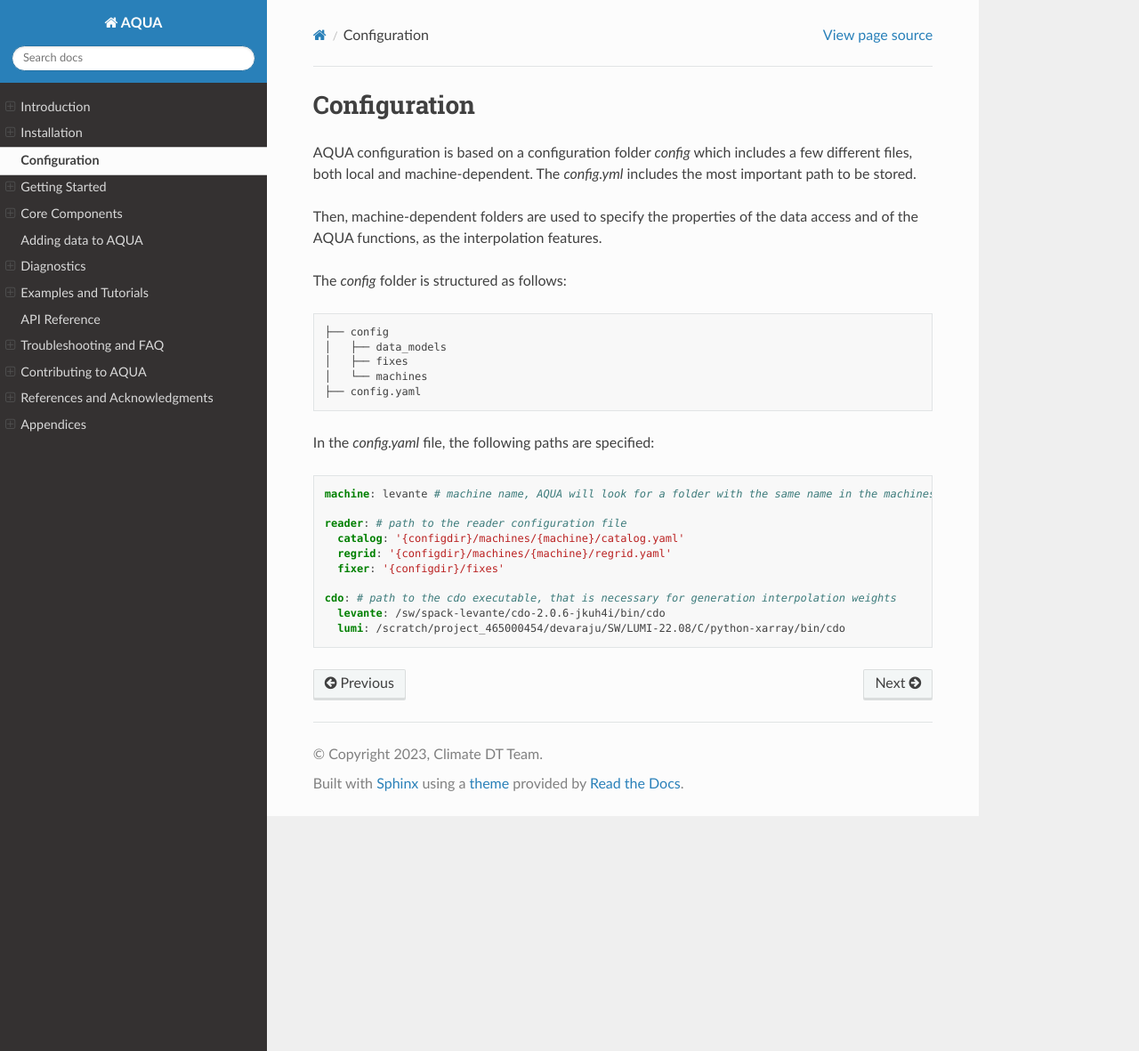
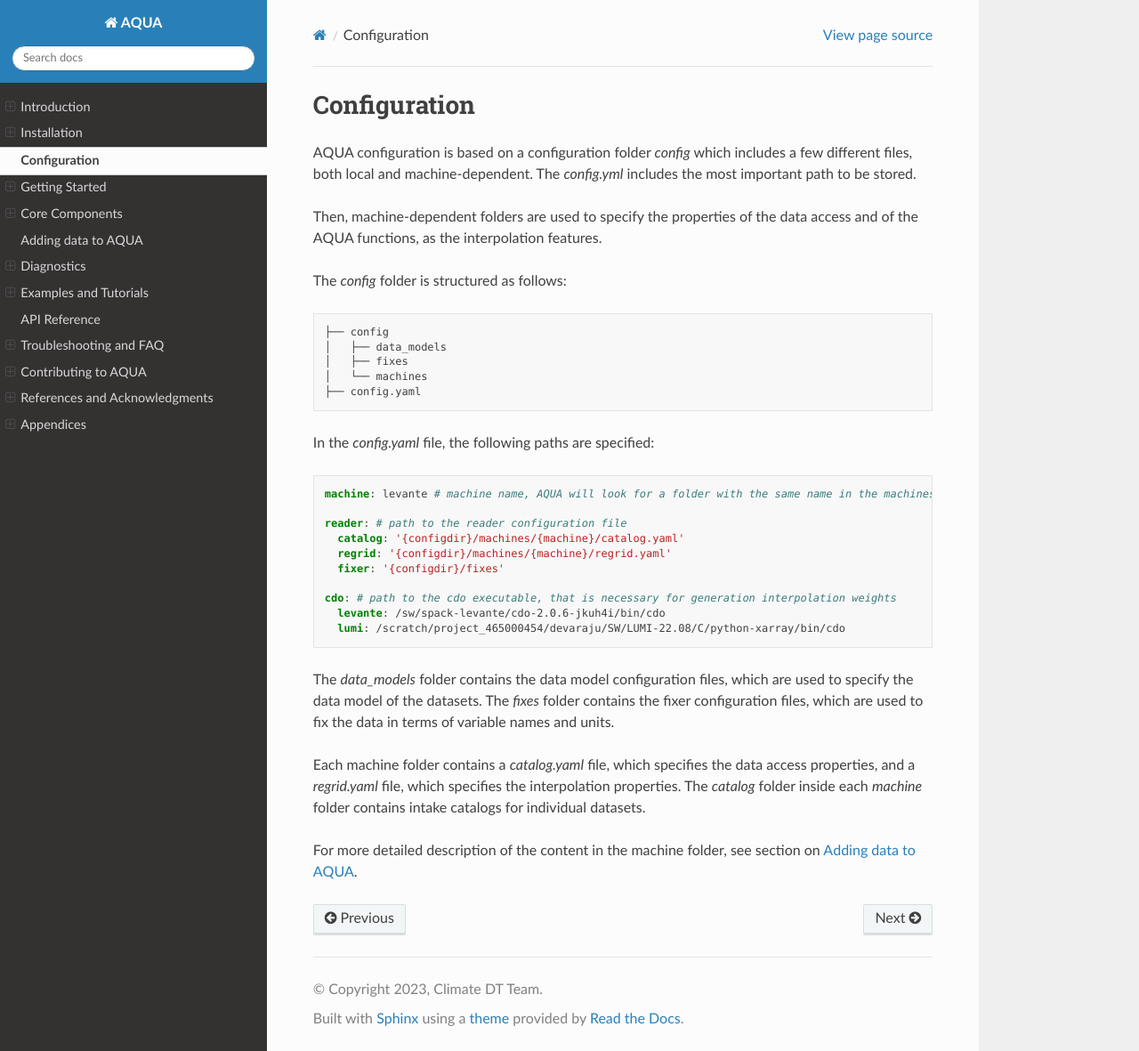
Before and after one commit to Predictia/AQUA, a Sphinx documentation site: the page built from docs/sphinx/source/configuration.rst, in a window 1280 px wide and 1181 px high. Shown: the whole window at 89% size. Built offline with Sphinx 7.4.7 and the Read the Docs theme 2.0.0, drawn with Linux system fonts in a browser that asks for light colours.

Commit message:
more description in configuration

```diff
--- a/docs/sphinx/source/configuration.rst
+++ b/docs/sphinx/source/configuration.rst
@@ -31,3 +31,14 @@ In the `config.yaml` file, the following paths are specified:
     cdo: # path to the cdo executable, that is necessary for generation interpolation weights
       levante: /sw/spack-levante/cdo-2.0.6-jkuh4i/bin/cdo
       lumi: /scratch/project_465000454/devaraju/SW/LUMI-22.08/C/python-xarray/bin/cdo
+
+
+
+The `data_models` folder contains the data model configuration files, which are used to specify the data model of the datasets.
+The `fixes` folder contains the fixer configuration files, which are used to fix the data in terms of variable names and units.
+
+Each machine folder contains a `catalog.yaml` file, which specifies the data access properties,
+and a `regrid.yaml` file, which specifies the interpolation properties.
+The `catalog` folder inside each `machine` folder contains intake catalogs for individual datasets.
+
+For more detailed description of the content in the machine folder, see section on :doc:`adding_data`.
```
